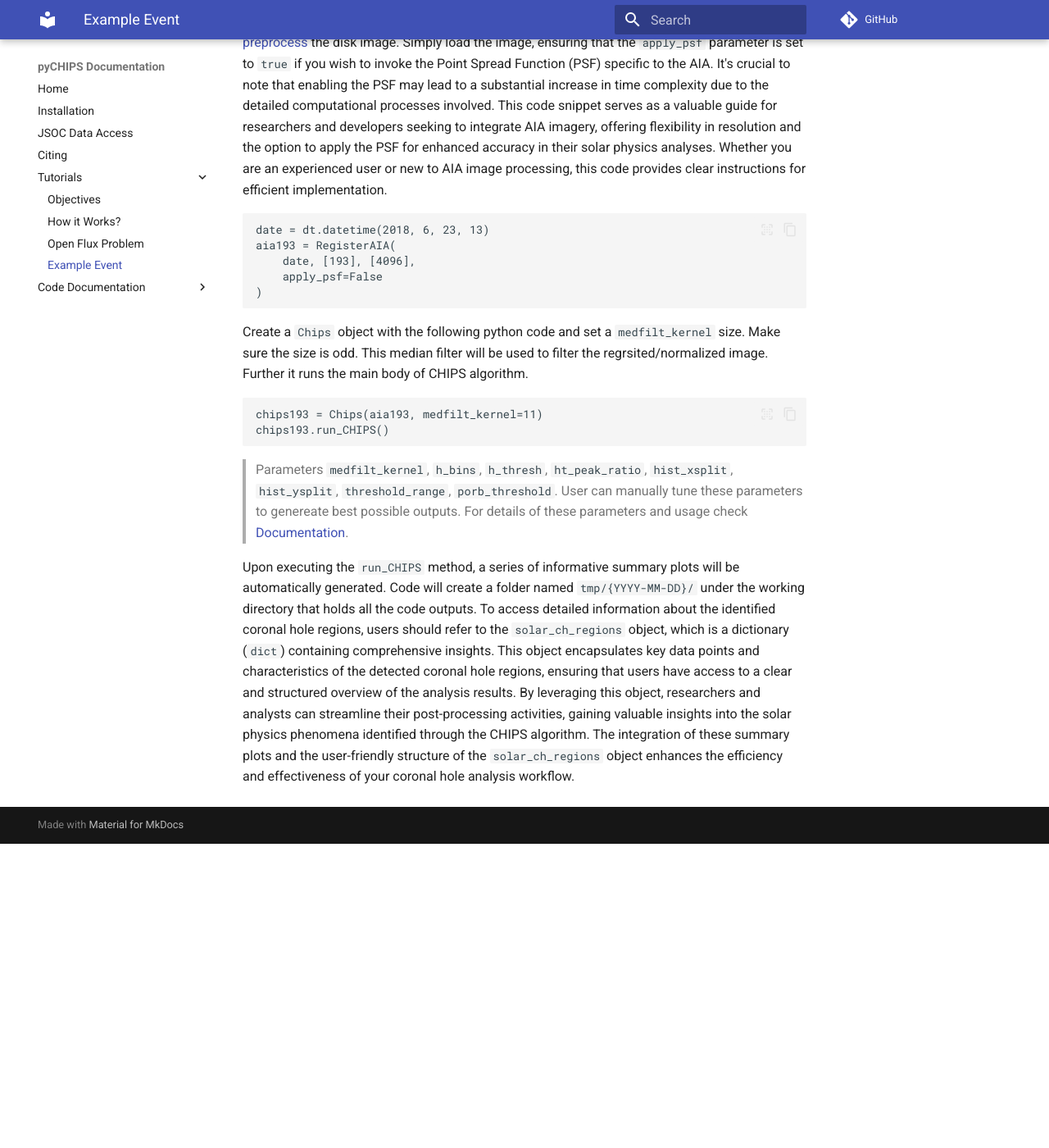
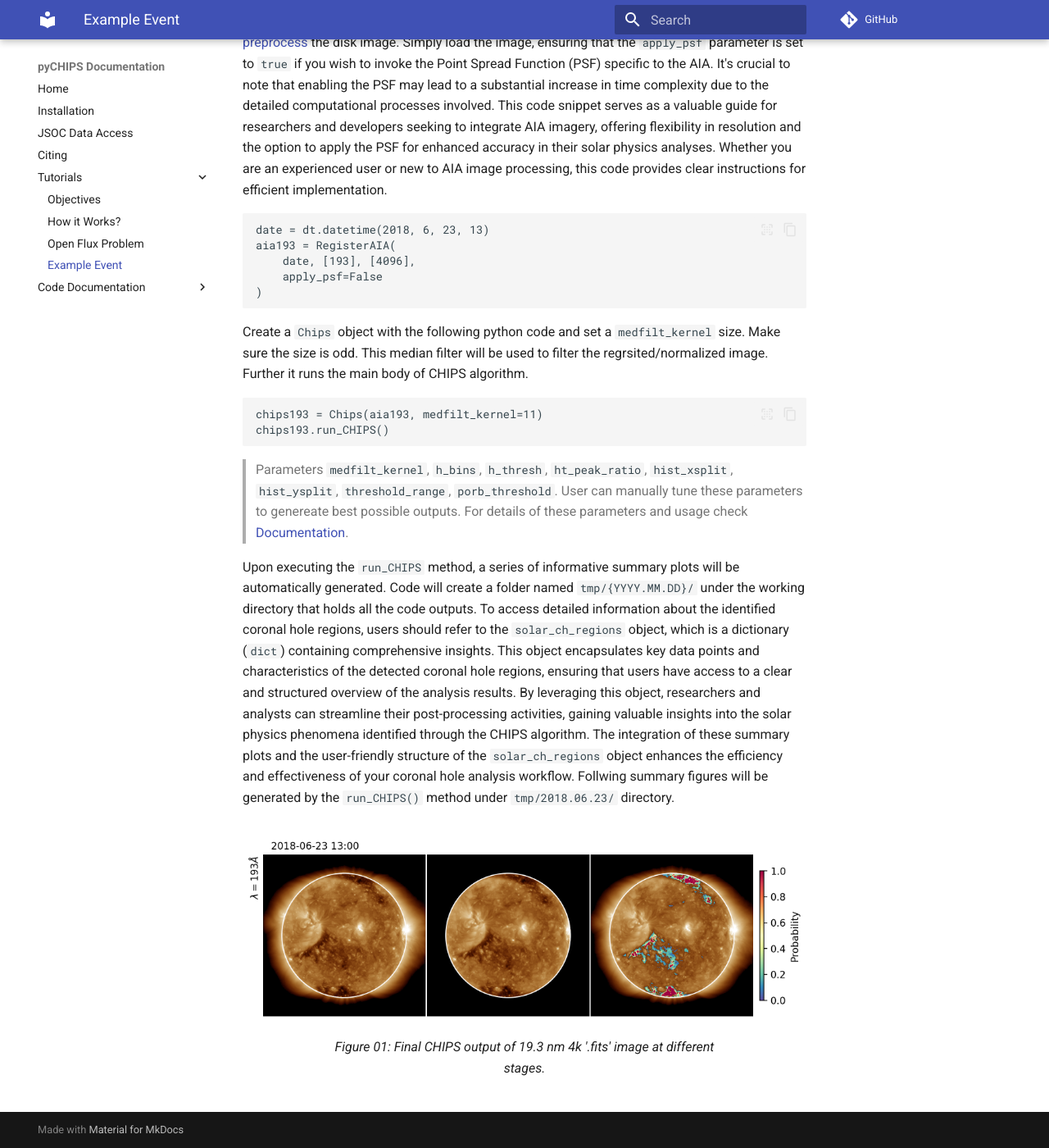
Before and after one commit to shibaji7/pyCHIPS, an MkDocs documentation site: the page built from docs/tutorial/example.md, in a window 1280 px wide and 1400 px high, scrolled down 627 px. Shown: the whole window at 82% size. Built offline with MkDocs 1.6.1 and Material for MkDocs 9.7.7, drawn with Linux system fonts in a browser that asks for light colours; comment, search, counter and statistics services are not loaded; before the commit the page ends 1656 px from its top, so only the background shows below that.

Commit message:
Updated documentation

```diff
--- a/docs/tutorial/example.md
+++ b/docs/tutorial/example.md
@@ -42,4 +42,9 @@
 
 > Parameters `medfilt_kernel`, `h_bins`, `h_thresh`, `ht_peak_ratio`, `hist_xsplit`, `hist_ysplit`, `threshold_range`, `porb_threshold`. User can manually tune these parameters to genereate best possible outputs. For details of these parameters and usage check [Documentation](../dev/chips.md).
 
-Upon executing the `run_CHIPS` method, a series of informative summary plots will be automatically generated. Code will create a folder named `tmp/{YYYY-MM-DD}/` under the working directory that holds all the code outputs. To access detailed information about the identified coronal hole regions, users should refer to the `solar_ch_regions` object, which is a dictionary (`dict`) containing comprehensive insights. This object encapsulates key data points and characteristics of the detected coronal hole regions, ensuring that users have access to a clear and structured overview of the analysis results. By leveraging this object, researchers and analysts can streamline their post-processing activities, gaining valuable insights into the solar physics phenomena identified through the CHIPS algorithm. The integration of these summary plots and the user-friendly structure of the `solar_ch_regions` object enhances the efficiency and effectiveness of your coronal hole analysis workflow.
+Upon executing the `run_CHIPS` method, a series of informative summary plots will be automatically generated. Code will create a folder named `tmp/{YYYY.MM.DD}/` under the working directory that holds all the code outputs. To access detailed information about the identified coronal hole regions, users should refer to the `solar_ch_regions` object, which is a dictionary (`dict`) containing comprehensive insights. This object encapsulates key data points and characteristics of the detected coronal hole regions, ensuring that users have access to a clear and structured overview of the analysis results. By leveraging this object, researchers and analysts can streamline their post-processing activities, gaining valuable insights into the solar physics phenomena identified through the CHIPS algorithm. The integration of these summary plots and the user-friendly structure of the `solar_ch_regions` object enhances the efficiency and effectiveness of your coronal hole analysis workflow. Follwing summary figures will be generated by the `run_CHIPS()` method under `tmp/2018.06.23/` directory.
+
+<figure markdown>
+![Figure 05](../figures/Figure05.png)
+<figcaption>Figure 01: Final CHIPS output of 19.3 nm 4k '.fits' image at different stages.</figcaption>
+</figure>
```
Also changed, not shown: docs/figures/Figure05.png (added), docs/figures/Figure06.png (added).
